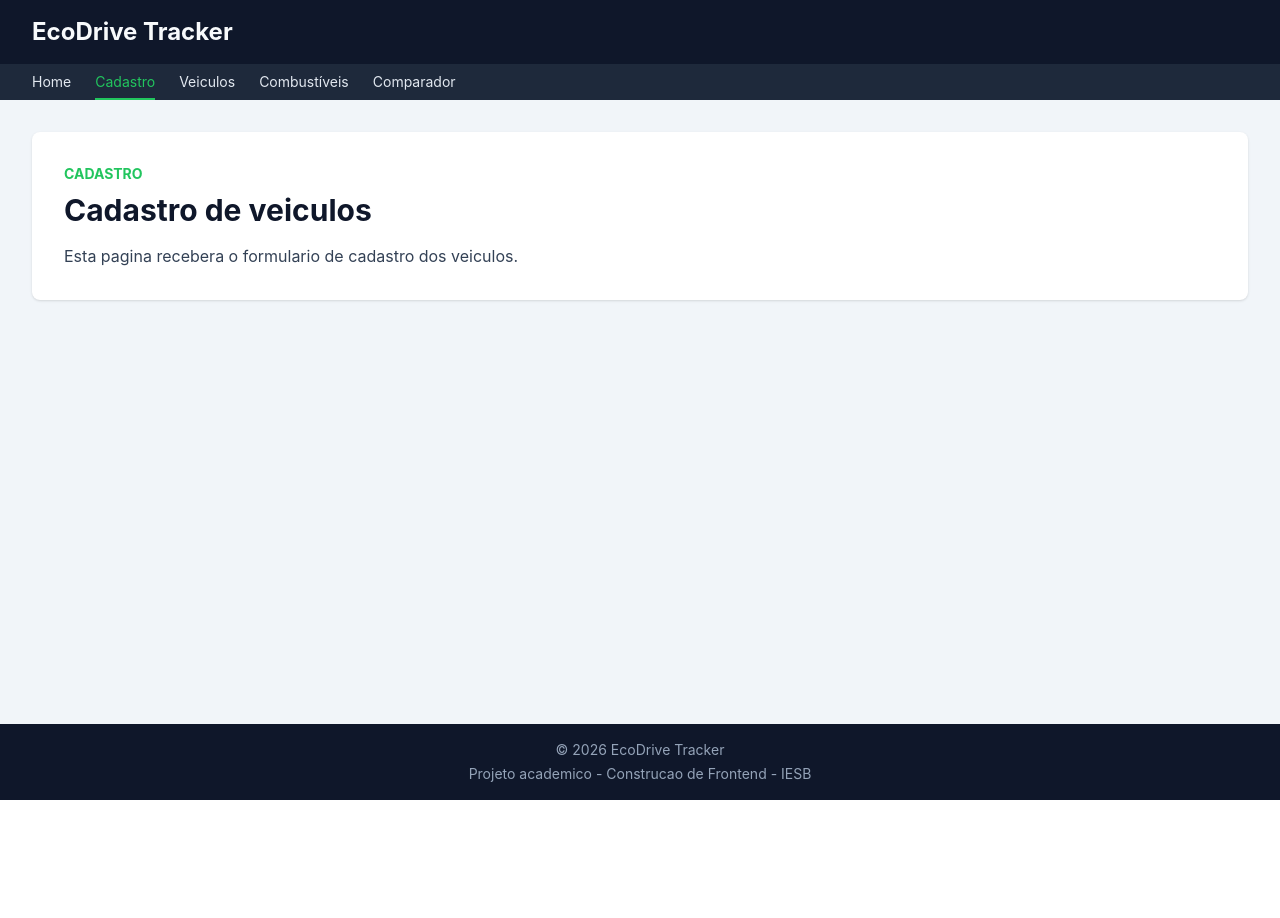
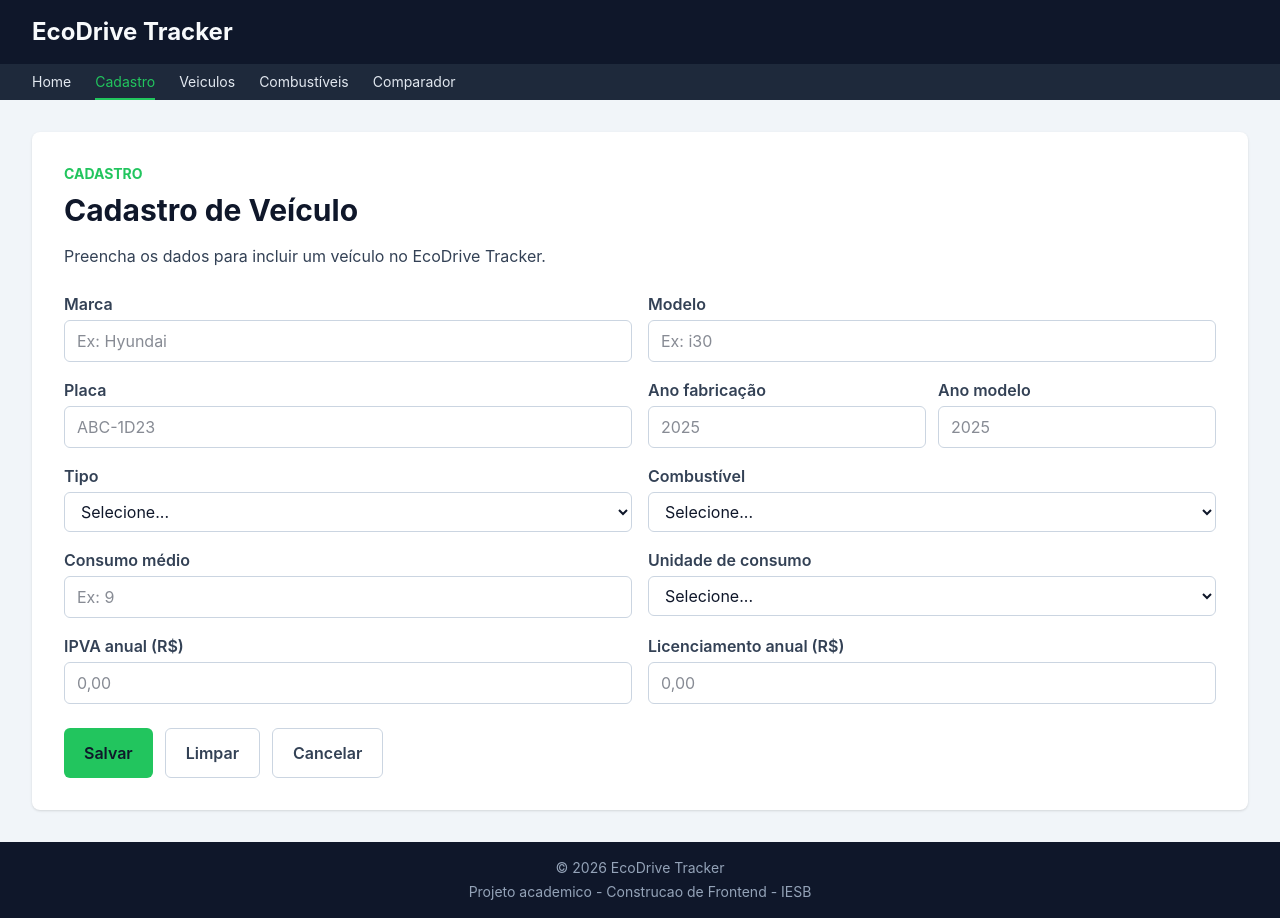
Before and after one commit to Gerebabh/ecodrive-tracker-react, a React (Vite) app: page /cadastro in a window 1280 px wide. Before the commit the page ends 800 px from the top, so only its background shows below. Built offline with nearby package versions, Linux system fonts and the light colour scheme; data requests are answered from the project's data file.

Commit message:
feat: cria formulario de veiculos. Fecha #13

```diff
--- a/pages/Cadastro.jsx
+++ b/pages/Cadastro.jsx
@@ -1,15 +1,19 @@
+import VehicleForm from '../src/forms/VehicleForm'
+
 function Cadastro() {
   return (
-    <section className="rounded-lg bg-white p-8 shadow-sm">
+    <section className="rounded-lg bg-white p-4 shadow-sm sm:p-6 lg:p-8">
       <p className="mb-2 text-sm font-bold uppercase text-[#22C55E]">
         Cadastro
       </p>
       <h1 className="mb-4 text-3xl font-bold text-[#0F172A]">
-        Cadastro de veiculos
+        Cadastro de Veículo
       </h1>
-      <p className="text-[#334155]">
-        Esta pagina recebera o formulario de cadastro dos veiculos.
+      <p className="mb-6 text-[#334155]">
+        Preencha os dados para incluir um veículo no EcoDrive Tracker.
       </p>
+
+      <VehicleForm />
     </section>
   )
 }
--- /dev/null
+++ b/src/forms/VehicleForm.jsx
@@ -0,0 +1,242 @@
+import { useState } from 'react'
+import { useForm } from 'react-hook-form'
+import { Link } from 'react-router'
+
+const inputClass =
+  'mt-1 w-full rounded-md border border-[#CBD5E1] bg-white px-3 py-2 text-[#0F172A] outline-none focus:border-[#22C55E] focus:ring-2 focus:ring-[#22C55E]/20'
+
+function VehicleForm() {
+  const [feedback, setFeedback] = useState('')
+
+  const { handleSubmit, register, reset } = useForm({
+    defaultValues: {
+      marca: '',
+      modelo: '',
+      placa: '',
+      anoFabricacao: '',
+      anoModelo: '',
+      tipo: '',
+      combustivel: '',
+      consumoMedio: '',
+      unidadeConsumo: '',
+      ipva: '',
+      licenciamento: '',
+    },
+  })
+
+  function onSubmit(dados) {
+    console.log('Dados do veiculo:', dados)
+    setFeedback('Formulario preenchido. Os dados estao prontos para o cadastro.')
+  }
+
+  function limparFormulario() {
+    reset()
+    setFeedback('')
+  }
+
+  return (
+    <form onSubmit={handleSubmit(onSubmit)} className="space-y-6">
+      <div className="grid gap-4 md:grid-cols-2">
+        <div>
+          <label htmlFor="marca" className="font-semibold text-[#334155]">
+            Marca
+          </label>
+          <input
+            id="marca"
+            type="text"
+            placeholder="Ex: Hyundai"
+            className={inputClass}
+            {...register('marca')}
+          />
+        </div>
+
+        <div>
+          <label htmlFor="modelo" className="font-semibold text-[#334155]">
+            Modelo
+          </label>
+          <input
+            id="modelo"
+            type="text"
+            placeholder="Ex: i30"
+            className={inputClass}
+            {...register('modelo')}
+          />
+        </div>
+
+        <div>
+          <label htmlFor="placa" className="font-semibold text-[#334155]">
+            Placa
+          </label>
+          <input
+            id="placa"
+            type="text"
+            placeholder="ABC-1D23"
+            className={inputClass}
+            {...register('placa')}
+          />
+        </div>
+
+        <div className="grid grid-cols-2 gap-3">
+          <div>
+            <label
+              htmlFor="anoFabricacao"
+              className="font-semibold text-[#334155]"
+            >
+              Ano fabricação
+            </label>
+            <input
+              id="anoFabricacao"
+              type="number"
+              placeholder="2025"
+              className={inputClass}
+              {...register('anoFabricacao', { valueAsNumber: true })}
+            />
+          </div>
+
+          <div>
+            <label
+              htmlFor="anoModelo"
+              className="font-semibold text-[#334155]"
+            >
+              Ano modelo
+            </label>
+            <input
+              id="anoModelo"
+              type="number"
+              placeholder="2025"
+              className={inputClass}
+              {...register('anoModelo', { valueAsNumber: true })}
+            />
+          </div>
+        </div>
+
+        <div>
+          <label htmlFor="tipo" className="font-semibold text-[#334155]">
+            Tipo
+          </label>
+          <select id="tipo" className={inputClass} {...register('tipo')}>
+            <option value="">Selecione...</option>
+            <option value="combustao">Combustao</option>
+            <option value="eletrico">Eletrico</option>
+          </select>
+        </div>
+
+        <div>
+          <label
+            htmlFor="combustivel"
+            className="font-semibold text-[#334155]"
+          >
+            Combustível
+          </label>
+          <select
+            id="combustivel"
+            className={inputClass}
+            {...register('combustivel')}
+          >
+            <option value="">Selecione...</option>
+            <option value="gasolina">Gasolina</option>
+            <option value="etanol">Etanol</option>
+            <option value="diesel">Diesel</option>
+            <option value="energia_eletrica">Energia eletrica</option>
+          </select>
+        </div>
+
+        <div>
+          <label
+            htmlFor="consumoMedio"
+            className="font-semibold text-[#334155]"
+          >
+            Consumo médio
+          </label>
+          <input
+            id="consumoMedio"
+            type="number"
+            step="0.01"
+            placeholder="Ex: 9"
+            className={inputClass}
+            {...register('consumoMedio', { valueAsNumber: true })}
+          />
+        </div>
+
+        <div>
+          <label
+            htmlFor="unidadeConsumo"
+            className="font-semibold text-[#334155]"
+          >
+            Unidade de consumo
+          </label>
+          <select
+            id="unidadeConsumo"
+            className={inputClass}
+            {...register('unidadeConsumo')}
+          >
+            <option value="">Selecione...</option>
+            <option value="km/l">km/l</option>
+            <option value="kWh/100km">kWh/100km</option>
+          </select>
+        </div>
+
+        <div>
+          <label htmlFor="ipva" className="font-semibold text-[#334155]">
+            IPVA anual (R$)
+          </label>
+          <input
+            id="ipva"
+            type="number"
+            step="0.01"
+            placeholder="0,00"
+            className={inputClass}
+            {...register('ipva', { valueAsNumber: true })}
+          />
+        </div>
+
+        <div>
+          <label
+            htmlFor="licenciamento"
+            className="font-semibold text-[#334155]"
+          >
+            Licenciamento anual (R$)
+          </label>
+          <input
+            id="licenciamento"
+            type="number"
+            step="0.01"
+            placeholder="0,00"
+            className={inputClass}
+            {...register('licenciamento', { valueAsNumber: true })}
+          />
+        </div>
+      </div>
+
+      {feedback && (
+        <p className="rounded-md bg-[#DCFCE7] px-4 py-3 text-sm font-medium text-[#166534]">
+          {feedback}
+        </p>
+      )}
+
+      <div className="flex flex-col gap-3 sm:flex-row">
+        <button
+          type="submit"
+          className="rounded-md bg-[#22C55E] px-5 py-3 font-semibold text-[#0F172A] hover:bg-[#16A34A]"
+        >
+          Salvar
+        </button>
+        <button
+          type="button"
+          onClick={limparFormulario}
+          className="rounded-md border border-[#CBD5E1] px-5 py-3 font-semibold text-[#334155] hover:bg-[#F1F5F9]"
+        >
+          Limpar
+        </button>
+        <Link
+          to="/veiculos"
+          className="rounded-md border border-[#CBD5E1] px-5 py-3 text-center font-semibold text-[#334155] hover:bg-[#F1F5F9]"
+        >
+          Cancelar
+        </Link>
+      </div>
+    </form>
+  )
+}
+
+export default VehicleForm
```
Also changed, not shown: 2 other files (tests, documents, lock files or other folders).
